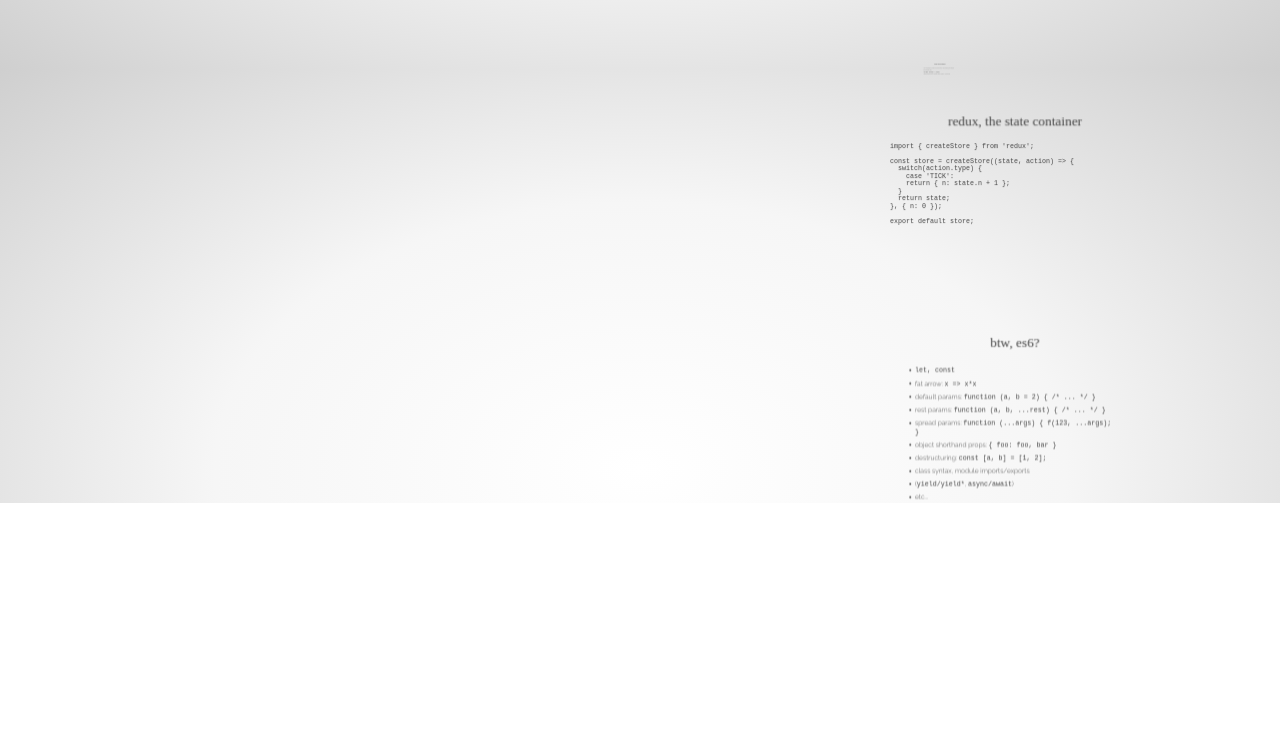
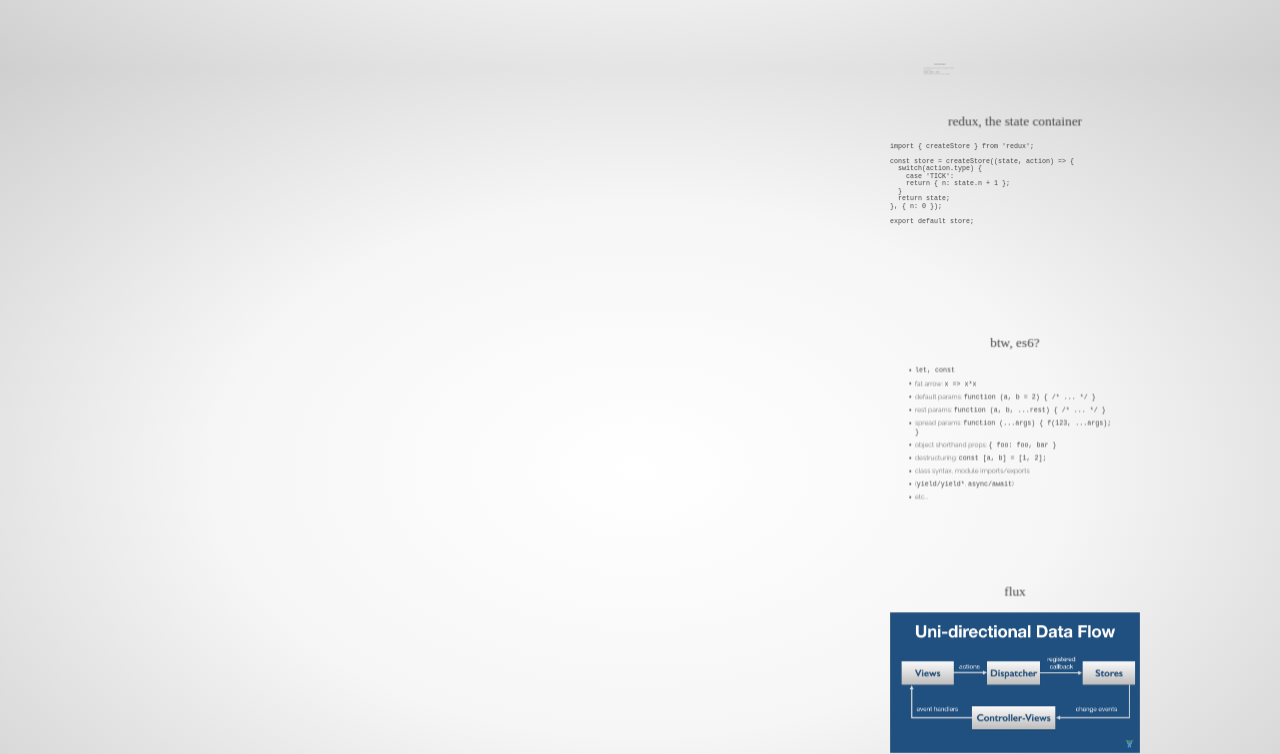
Before and after one commit to madbence/react-onlab-preso, a website: page index.jade in a window 1280 px wide. Shown: the part 731-1485 px from the top of the page. Before the commit the page ends 1234 px from the top, so only its background shows below. Drawn offline with nearby package versions, Linux system fonts and the light colour scheme; files that its build step writes are made by us from their sources; a web font is replaced by a local one.

Commit message:
Add flux chart

```diff
--- a/index.jade
+++ b/index.jade
@@ -65,6 +65,9 @@
           li class syntax, module imports/exports
           li (<code>yield/yield*</code>, <code>async/await</code>)
           li etc...
+      .step(data-x=1500 data-y=3000)
+        h1 flux
+        img(src='flux-chart.png')
       .step(data-x=1500 data-y=1000 data-z=-1000 data-scale=0.2)
         h1 wat is redux?
         ul
--- a/style.styl
+++ b/style.styl
@@ -49,3 +49,6 @@
 
 code
   font-family Iosevka, monospace
+
+img
+  width 100%
```
Also changed, not shown: flux-chart.png (added).
